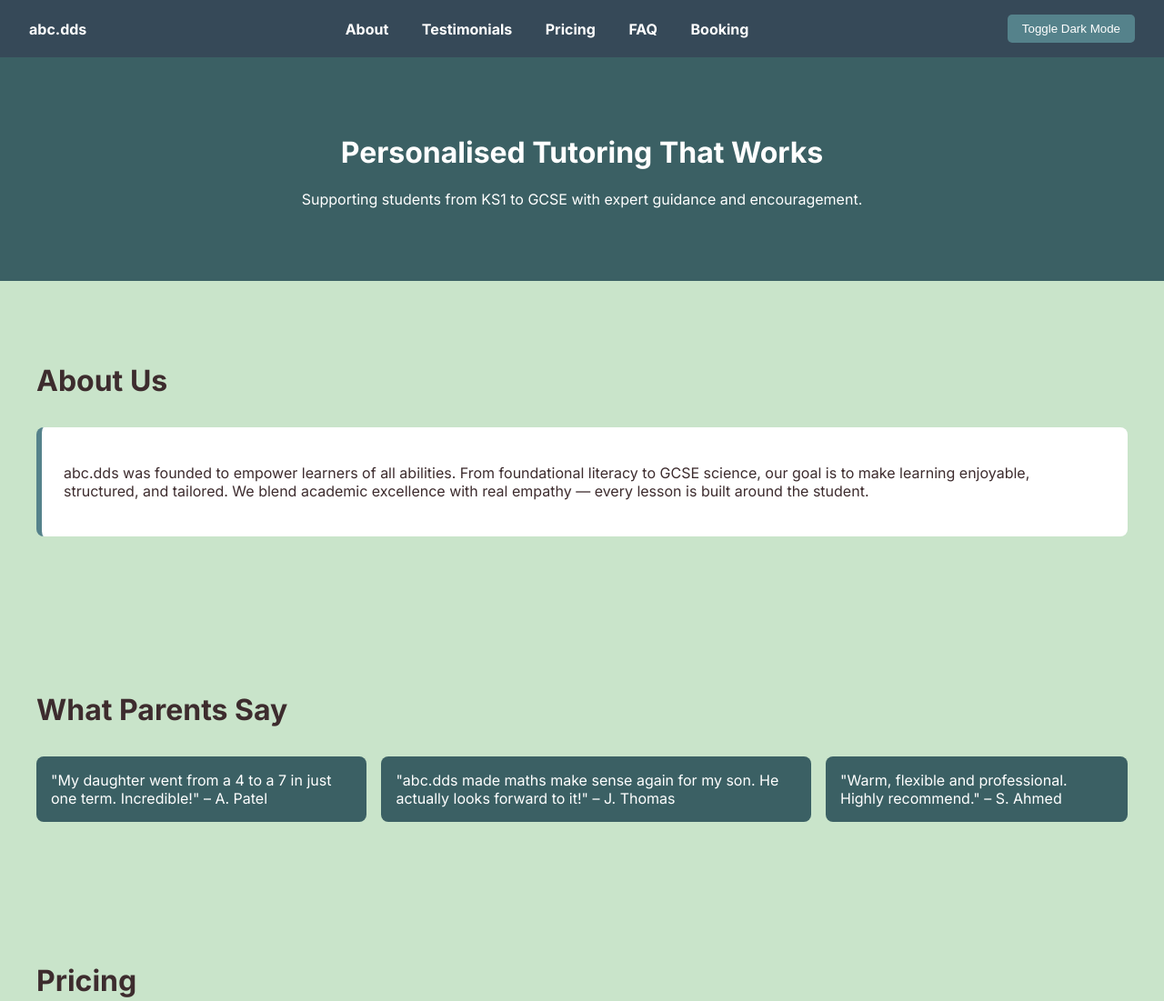
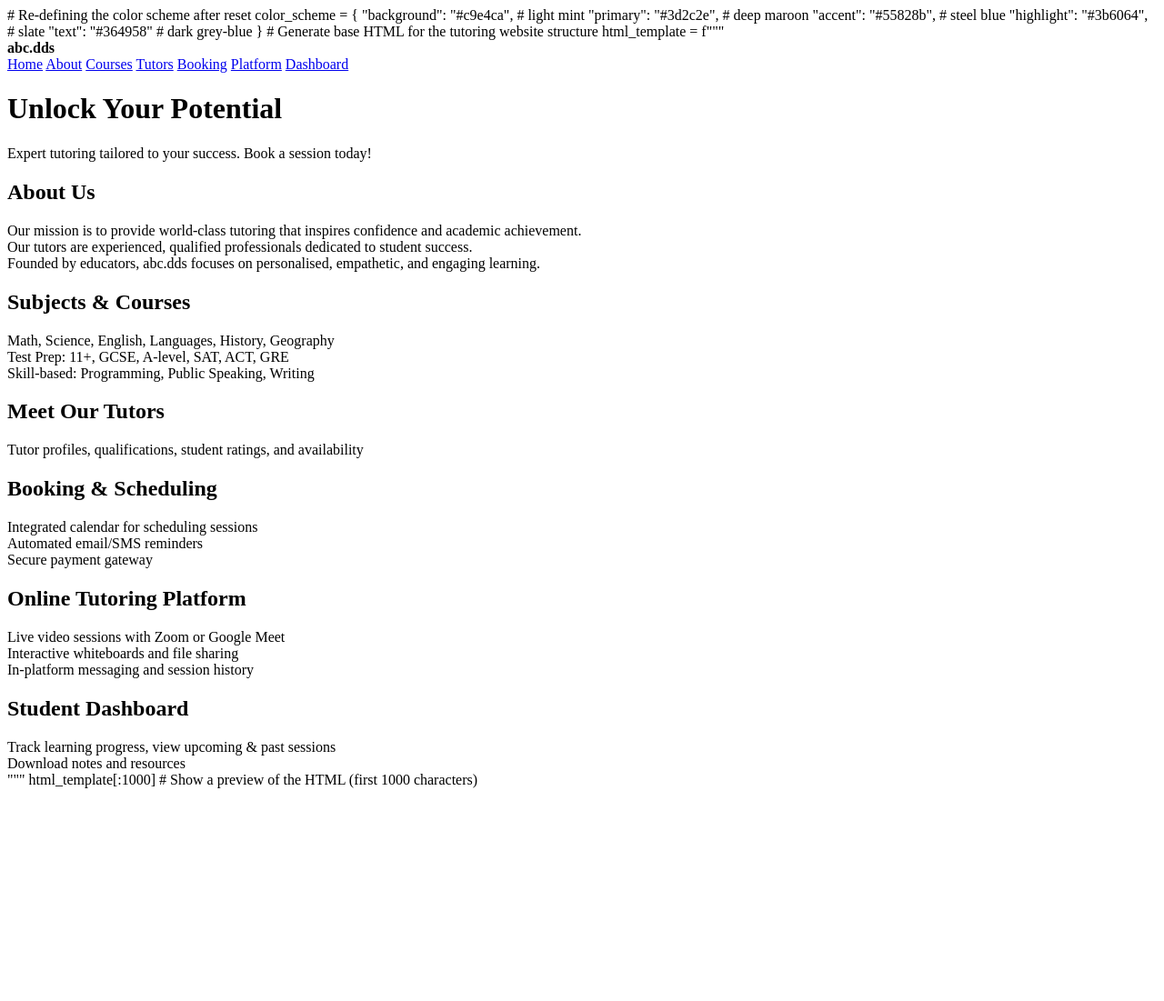
Before and after one commit to Flameinair902/Astromentor, a plain HTML site: page index.html in a window 1280 px wide. Shown: the top 1101 px of the page at 91% size. After the commit the page ends 875 px from the top, so only its background shows below. Drawn offline with Linux system fonts and the light colour scheme.

Commit message:
Update index.html

```diff
--- a/index.html
+++ b/index.html
@@ -1,3 +1,14 @@
+# Re-defining the color scheme after reset
+color_scheme = {
+    "background": "#c9e4ca",     # light mint
+    "primary": "#3d2c2e",        # deep maroon
+    "accent": "#55828b",         # steel blue
+    "highlight": "#3b6064",      # slate
+    "text": "#364958"            # dark grey-blue
+}
+
+# Generate base HTML for the tutoring website structure
+html_template = f"""
 <!DOCTYPE html>
 <html lang="en">
 <head>
@@ -6,171 +17,50 @@
   <title>abc.dds Tutoring</title>
   <link href="https://fonts.googleapis.com/css2?family=Inter:wght@400;700&display=swap" rel="stylesheet">
   <style>
-    :root {
-      --light-bg: #c9e4ca;
-      --light-text: #3d2c2e;
-      --light-accent: #55828b;
-      --light-card: #3b6064;
-      --light-border: #364958;
-
-      --dark-bg: #0f172a;
-      --dark-card: #1e293b;
-      --dark-highlight: #334155;
-      --dark-text: #e2e8f0;
-      --dark-accent: #3b82f6;
-      --dark-border: #475569;
-    }
-
-    body {
+    :root {{
+      --bg: {color_scheme['background']};
+      --primary: {color_scheme['primary']};
+      --accent: {color_scheme['accent']};
+      --highlight: {color_scheme['highlight']};
+      --text: {color_scheme['text']};
+    }}
+    body {{
+      margin: 0;
       font-family: 'Inter', sans-serif;
-      margin: 0;
-      background: var(--light-bg);
-      color: var(--light-text);
-      transition: all 0.3s ease;
-    }
-
-    body.dark {
-      background: var(--dark-bg);
-      color: var(--dark-text);
-    }
-
-    header {
+      background: var(--bg);
+      color: var(--text);
+    }}
+    header, section {{
       padding: 4rem 2rem;
+    }}
+    header {{
+      background: var(--primary);
+      color: white;
       text-align: center;
-      background: var(--light-card);
-      color: white;
-    }
-
-    body.dark header {
-      background: var(--dark-card);
-    }
-
-    nav {
+    }}
+    h1, h2 {{
+      color: var(--primary);
+    }}
+    nav {{
+      background: var(--accent);
+      padding: 1rem 2rem;
       display: flex;
       justify-content: space-between;
       align-items: center;
-      padding: 1rem 2rem;
-      background: var(--light-border);
       color: white;
-    }
-
-    body.dark nav {
-      background: var(--dark-highlight);
-    }
-
-    nav a {
-      margin: 0 1rem;
+    }}
+    nav a {{
+      color: white;
       text-decoration: none;
-      color: white;
-      font-weight: bold;
-    }
-
-    .btn-toggle {
-      cursor: pointer;
-      padding: 0.5rem 1rem;
-      background: var(--light-accent);
-      color: white;
-      border: none;
-      border-radius: 5px;
-    }
-
-    body.dark .btn-toggle {
-      background: var(--dark-accent);
-    }
-
-    section {
-      padding: 4rem 2rem;
-      max-width: 1200px;
-      margin: auto;
-    }
-
-    h2 {
-      font-size: 2rem;
-      margin-bottom: 2rem;
-    }
-
-    .card, .faq-item {
+      margin-left: 1rem;
+    }}
+    .card {{
       background: white;
-      padding: 1.5rem;
+      border-left: 5px solid var(--accent);
+      padding: 1rem;
       margin-bottom: 1rem;
-      border-left: 6px solid var(--light-accent);
       border-radius: 8px;
-    }
-
-    body.dark .card, body.dark .faq-item {
-      background: var(--dark-card);
-      border-left-color: var(--dark-accent);
-    }
-
-    .testimonials {
-      display: flex;
-      overflow-x: auto;
-      gap: 1rem;
-    }
-
-    .testimonial {
-      min-width: 300px;
-      background: var(--light-card);
-      color: white;
-      padding: 1rem;
-      border-radius: 8px;
-    }
-
-    body.dark .testimonial {
-      background: var(--dark-highlight);
-      color: var(--dark-text);
-    }
-
-    .faq-item summary {
-      cursor: pointer;
-      font-weight: bold;
-    }
-
-    .pricing-table {
-      display: flex;
-      gap: 1rem;
-      flex-wrap: wrap;
-    }
-
-    .pricing-plan {
-      flex: 1;
-      min-width: 250px;
-      padding: 2rem;
-      background: var(--light-card);
-      color: white;
-      border-radius: 10px;
-    }
-
-    body.dark .pricing-plan {
-      background: var(--dark-highlight);
-    }
-
-    footer {
-      text-align: center;
-      padding: 2rem;
-      background: var(--light-border);
-      color: white;
-    }
-
-    body.dark footer {
-      background: var(--dark-border);
-    }
-
-    /* Calendar Placeholder */
-    .calendar {
-      height: 300px;
-      background: #ccc;
-      display: flex;
-      align-items: center;
-      justify-content: center;
-      border-radius: 10px;
-      font-size: 1.2rem;
-    }
-
-    body.dark .calendar {
-      background: #1e293b;
-      color: #e2e8f0;
-    }
+    }}
   </style>
 </head>
 <body>
@@ -178,77 +68,62 @@
   <nav>
     <div><strong>abc.dds</strong></div>
     <div>
+      <a href="#home">Home</a>
       <a href="#about">About</a>
-      <a href="#testimonials">Testimonials</a>
-      <a href="#pricing">Pricing</a>
-      <a href="#faq">FAQ</a>
-      <a href="#calendar">Booking</a>
+      <a href="#subjects">Courses</a>
+      <a href="#tutors">Tutors</a>
+      <a href="#booking">Booking</a>
+      <a href="#platform">Platform</a>
+      <a href="#dashboard">Dashboard</a>
     </div>
-    <button class="btn-toggle" onclick="toggleDarkMode()">Toggle Dark Mode</button>
   </nav>
 
-  <header>
-    <h1>Personalised Tutoring That Works</h1>
-    <p>Supporting students from KS1 to GCSE with expert guidance and encouragement.</p>
+  <header id="home">
+    <h1>Unlock Your Potential</h1>
+    <p>Expert tutoring tailored to your success. Book a session today!</p>
   </header>
 
   <section id="about">
     <h2>About Us</h2>
-    <div class="card">
-      <p>abc.dds was founded to empower learners of all abilities. From foundational literacy to GCSE science, our goal is to make learning enjoyable, structured, and tailored. We blend academic excellence with real empathy — every lesson is built around the student.</p>
-    </div>
+    <div class="card">Our mission is to provide world-class tutoring that inspires confidence and academic achievement.</div>
+    <div class="card">Our tutors are experienced, qualified professionals dedicated to student success.</div>
+    <div class="card">Founded by educators, abc.dds focuses on personalised, empathetic, and engaging learning.</div>
   </section>
 
-  <section id="testimonials">
-    <h2>What Parents Say</h2>
-    <div class="testimonials">
-      <div class="testimonial">"My daughter went from a 4 to a 7 in just one term. Incredible!" – A. Patel</div>
-      <div class="testimonial">"abc.dds made maths make sense again for my son. He actually looks forward to it!" – J. Thomas</div>
-      <div class="testimonial">"Warm, flexible and professional. Highly recommend." – S. Ahmed</div>
-    </div>
+  <section id="subjects">
+    <h2>Subjects & Courses</h2>
+    <div class="card">Math, Science, English, Languages, History, Geography</div>
+    <div class="card">Test Prep: 11+, GCSE, A-level, SAT, ACT, GRE</div>
+    <div class="card">Skill-based: Programming, Public Speaking, Writing</div>
   </section>
 
-  <section id="pricing">
-    <h2>Pricing</h2>
-    <div class="pricing-table">
-      <div class="pricing-plan">
-        <h3>Primary</h3>
-        <p>£25/hour</p>
-        <p>Core skills in maths & English, fun learning environment</p>
-      </div>
-      <div class="pricing-plan">
-        <h3>Secondary</h3>
-        <p>£30/hour</p>
-        <p>KS3 & GCSE support in English, maths, science and more</p>
-      </div>
-      <div class="pricing-plan">
-        <h3>11+ & Entrance</h3>
-        <p>£35/hour</p>
-        <p>Targeted prep, verbal reasoning, mock interviews</p>
-      </div>
-    </div>
+  <section id="tutors">
+    <h2>Meet Our Tutors</h2>
+    <div class="card">Tutor profiles, qualifications, student ratings, and availability</div>
   </section>
 
-  <section id="faq">
-    <h2>FAQs</h2>
-    <details class="faq-item"><summary>Do you offer online lessons?</summary><p>Yes! We teach via Zoom with shared whiteboards and interactive tools.</p></details>
-    <details class="faq-item"><summary>Can I book a trial?</summary><p>Absolutely — the first session is always free.</p></details>
-    <details class="faq-item"><summary>Are your tutors qualified?</summary><p>Yes, all are experienced and DBS-checked educators.</p></details>
+  <section id="booking">
+    <h2>Booking & Scheduling</h2>
+    <div class="card">Integrated calendar for scheduling sessions</div>
+    <div class="card">Automated email/SMS reminders</div>
+    <div class="card">Secure payment gateway</div>
   </section>
 
-  <section id="calendar">
-    <h2>Booking Calendar</h2>
-    <div class="calendar">[ Booking Calendar Integration Placeholder ]</div>
+  <section id="platform">
+    <h2>Online Tutoring Platform</h2>
+    <div class="card">Live video sessions with Zoom or Google Meet</div>
+    <div class="card">Interactive whiteboards and file sharing</div>
+    <div class="card">In-platform messaging and session history</div>
   </section>
 
-  <footer>
-    &copy; 2025 abc.dds Tutoring | Email: hello@abcdds.co.uk | Phone: 01234 567890
-  </footer>
+  <section id="dashboard">
+    <h2>Student Dashboard</h2>
+    <div class="card">Track learning progress, view upcoming & past sessions</div>
+    <div class="card">Download notes and resources</div>
+  </section>
 
-  <script>
-    function toggleDarkMode() {
-      document.body.classList.toggle("dark");
-    }
-  </script>
 </body>
 </html>
+"""
+
+html_template[:1000]  # Show a preview of the HTML (first 1000 characters)
```
